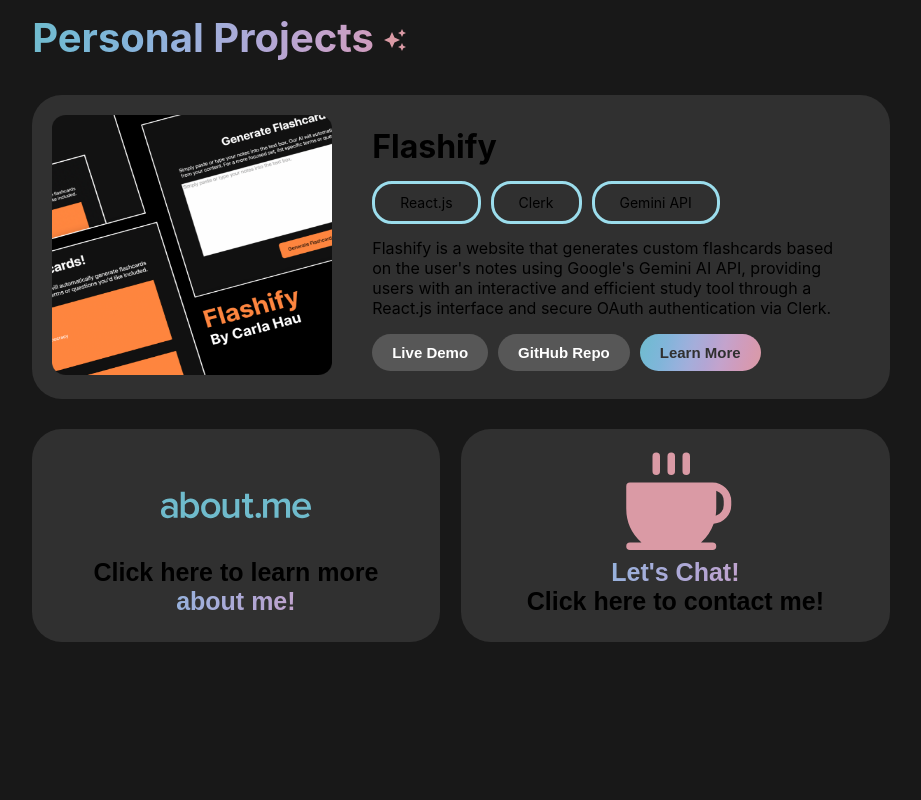
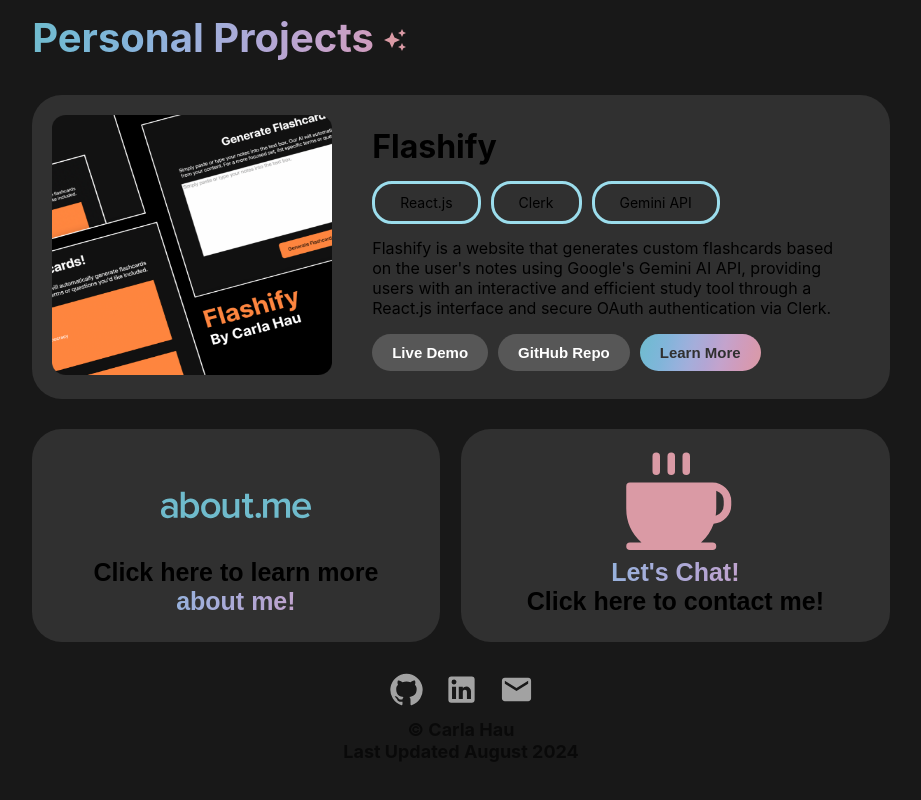
Before and after one commit to carlahauu/Portfolio, a React (Vite) app: page / in a window 1280 px wide. Shown: the part 444-1244 px from the top of the page, without its empty margins (179-1100 px from the left). Before the commit the page ends 1086 px from the top, so only its background shows below. Built offline with nearby package versions, Linux system fonts and the light colour scheme.

Commit message:
Created Footer Component

```diff
--- a/src/App.jsx
+++ b/src/App.jsx
@@ -2,6 +2,8 @@
 import { Routes, Route } from "react-router-dom";
 import Home from "./pages/Home"
 import Navbar from "./components/Navbar";
+import Footer from "./components/Footer";
+
 
 function App() {
   return (
@@ -11,6 +13,7 @@
         <Routes>
           <Route path="/" element={<Home />}/>
         </Routes>
+        <Footer />
       </div>
     </>
   );
--- /dev/null
+++ b/src/components/Footer.jsx
@@ -0,0 +1,31 @@
+import { Email, GitHub, LinkedIn } from '@mui/icons-material'
+import React from 'react'
+import "../styles/Footer.css";
+
+function Footer(){
+  return (
+    <footer className='footer'>
+        <div className="footerSocials">
+          <div>
+            <a href="https://github.com/carlahauu">
+              <GitHub fontSize="large" />
+            </a>
+          </div>
+          <div>
+            <a href="https://www.linkedin.com/in/carla-hau/">
+              <LinkedIn fontSize="large" />
+            </a>
+          </div>
+          <div>
+            <a href='mailto:carlahau110@gmail.com'>
+              <Email fontSize="large"/>
+            </a>
+          </div>
+        </div>
+        <p className='author'>© Carla Hau</p>
+        <p className='lastUpdated'>Last Updated August 2024</p>
+    </footer>
+  )
+}
+
+export default Footer
--- /dev/null
+++ b/src/styles/Footer.css
@@ -0,0 +1,46 @@
+.footer {
+  margin-top: 30px;
+  justify-content: center;
+  margin-bottom: 30px;
+}
+
+.footerSocials {
+  display: flex;
+  justify-content: center;
+  margin-bottom: -10px;
+}
+
+.footerSocials a {
+  color: white;
+  opacity: 0.6;
+  margin-right: 10px;
+  margin-left: 10px;
+}
+
+.footerSocials a:hover {
+  color: #6fbbcc;
+}
+
+.author {
+  text-align: center;
+  opacity: 0.6;
+  font-weight: 700;
+  font-size: 18px;
+}
+
+.lastUpdated {
+  text-align: center;
+  opacity: 0.6;
+  font-weight: 700;
+  font-size: 18px;
+  margin-top: -17px;
+}
+
+@media only screen and (max-width: 600px) {
+  .lastUpdated {
+    font-size: 15px;
+  }
+  .author{
+    font-size: 15px;
+  }
+}
```
